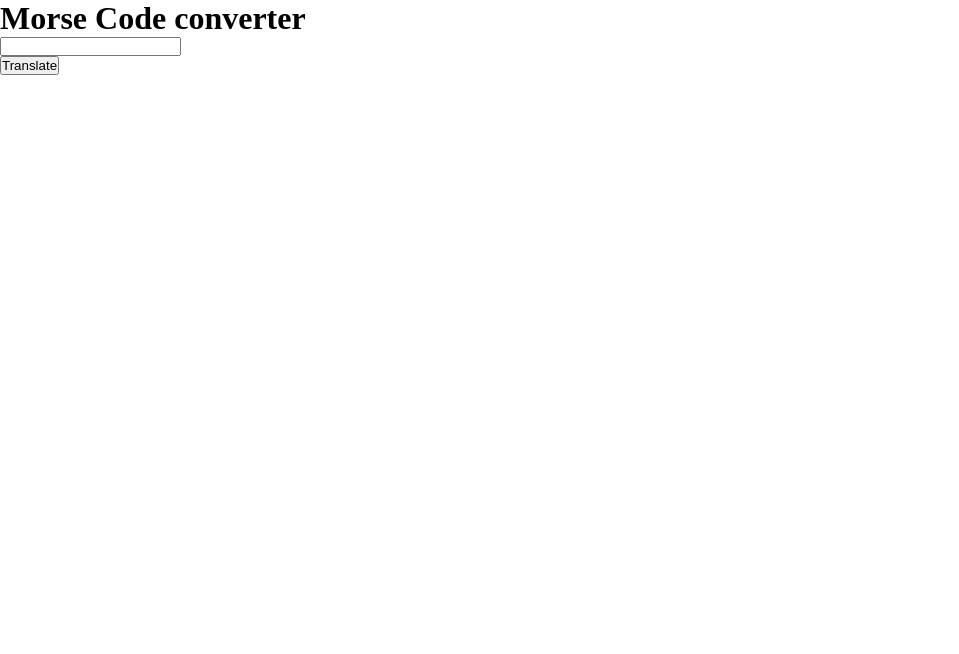
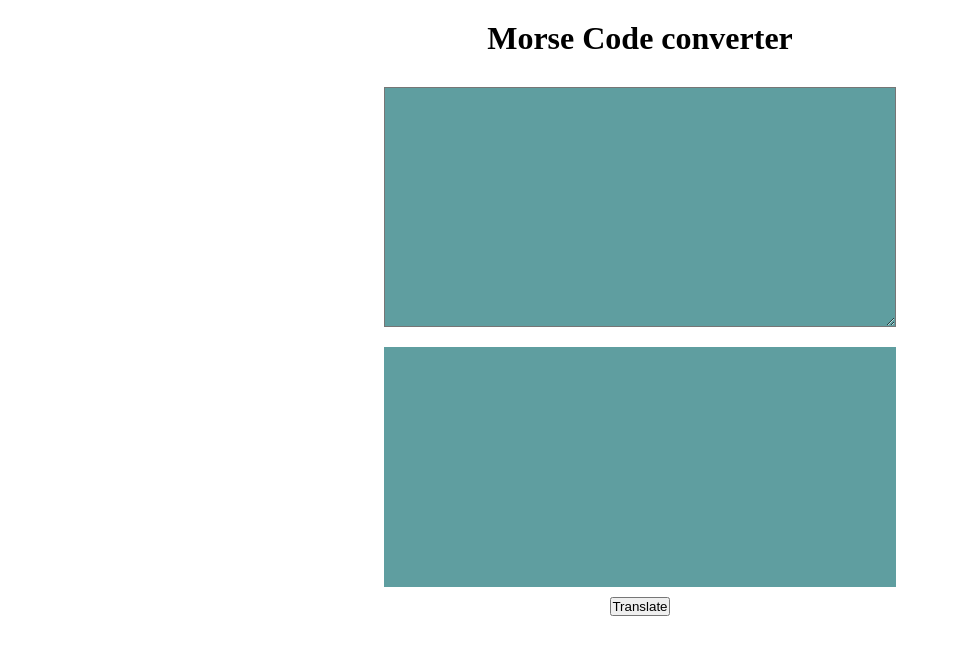
Before and after one commit to EHughes190/morse-translator, a website with bundled scripts: page index.html in a window 1280 px wide. Shown: the whole page, without its empty margins (0-959 px from the left). Built offline with nearby package versions, Linux system fonts and the light colour scheme.

Commit message:
Began styling the translator

```diff
--- a/functions.js
+++ b/functions.js
@@ -42,10 +42,10 @@ export const convertToMorse = (input) => {
 
   return inputLowerCase
     .split(" ")
-    .map((a) =>
-      a
+    .map((word) =>
+      word
         .split("")
-        .map((b) => values[b])
+        .map((letter) => values[letter])
         .join(" ")
     )
     .join("/");
--- a/index.html
+++ b/index.html
@@ -8,10 +8,20 @@
     <link rel="stylesheet" href="styles.css" />
   </head>
   <body>
-    <h1>Morse Code converter</h1>
-    <input id="english-input" type="text" />
-    <div class="result"></div>
-    <button class="button">Translate</button>
+    <header class="heading">
+      <h1 class="heading-title">Morse Code converter</h1>
+    </header>
+    <main class="main-content">
+      <div class="input">
+        <textarea
+          id="english-input"
+          class="main-content__input"
+          type="text"
+        ></textarea>
+      </div>
+      <div class="main-content__result"></div>
+      <button class="main-content__button">Translate</button>
+    </main>
     <script src="./script.js" type="module"></script>
   </body>
 </html>
--- a/script.js
+++ b/script.js
@@ -1,8 +1,8 @@
 import { convertToMorse } from "./functions.js";
 
 const input = document.getElementById("english-input");
-const output = document.querySelector(".result");
-const button = document.querySelector(".button");
+const output = document.querySelector(".main-content__result");
+const button = document.querySelector(".main-content__button");
 
 button.addEventListener("click", () => {
   const morseValue = convertToMorse(input.value);
--- a/styles.scss
+++ b/styles.scss
@@ -3,3 +3,47 @@
   margin: 0;
   box-sizing: border-box;
 }
+
+body {
+  height: 100vh;
+  width: 100vw;
+
+  .heading {
+    padding: 20px;
+    display: flex;
+    justify-content: center;
+    align-items: center;
+  }
+
+  .main-content {
+    display: flex;
+    justify-content: center;
+    align-items: center;
+    flex-direction: column;
+
+    .input {
+      display: flex;
+      justify-content: center;
+      .main-content__input {
+        text-align: center;
+        font-size: 3em;
+      }
+    }
+
+    .main-content__input,
+    .main-content__result {
+      height: 30vh;
+      width: 40vw;
+      background-color: cadetblue;
+      margin: 10px;
+      display: flex;
+      align-items: center;
+      justify-content: center;
+    }
+    .main-content__result {
+      font-size: 3em;
+      word-wrap: normal;
+      word-break: break-all;
+    }
+  }
+}
```
Also changed, not shown: styles.css.
